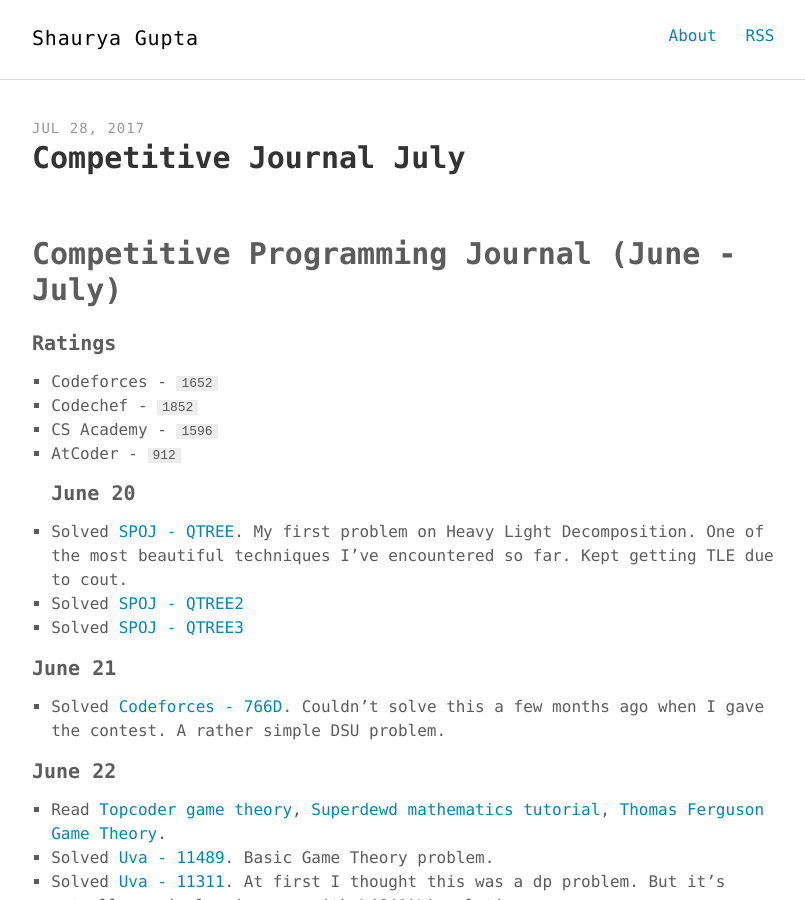
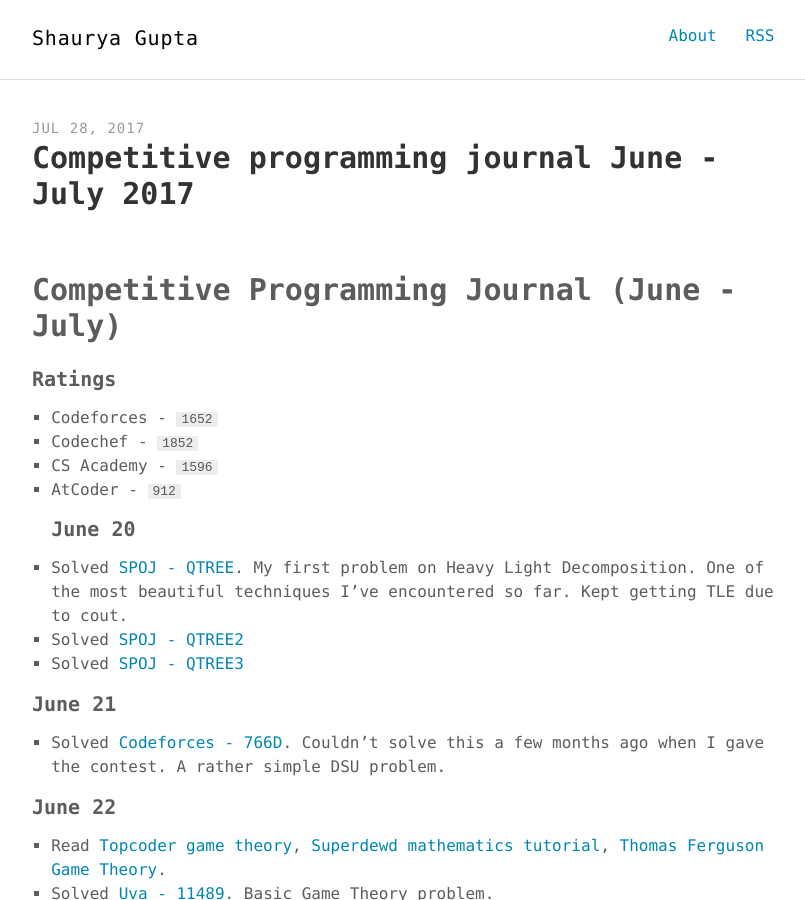
Before and after one commit to vishwesh5/shauryab98.github.io, a Jekyll site: the page built from _posts/2017-07-28-competitive-journal-july.md, in a window 1280 px wide and 900 px high. Shown: the whole window, without its empty margins (232-1037 px from the left). Built offline with Jekyll 4.4.1, drawn with Linux system fonts in a browser that asks for light colours; our own code applies the rules of GitHub Pages for plain Markdown files; Markdown is read by kramdown in place of the engine named in the settings; comment, search, counter and statistics services are not loaded; part of the change alters nothing that is shown.

Commit message:
fixed post

```diff
--- a/_posts/2017-07-28-competitive-journal-july.md
+++ b/_posts/2017-07-28-competitive-journal-july.md
@@ -1,3 +1,12 @@
+---
+layout: post
+title: "Competitive programming journal June - July 2017"
+description: "Journal tracking my competitive programming related activities in July 2017"
+comments: true
+keywords: "competitive programming, journal"
+---
+
+
 # Competitive Programming Journal (June - July)
 
 #### Ratings
```
